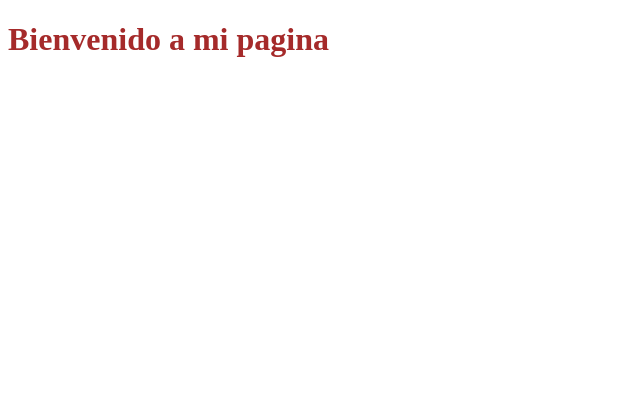
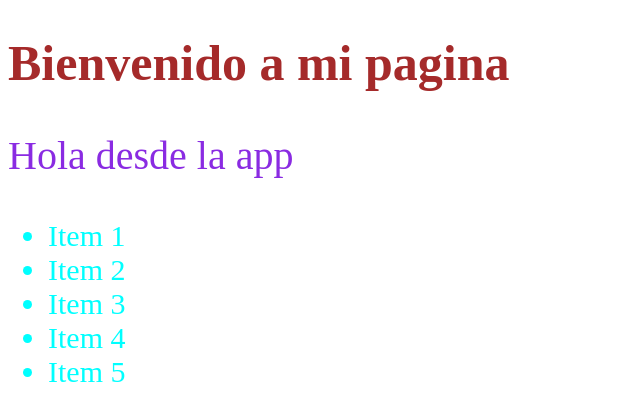
Before and after one commit to Nicolassosa02/5825392, a plain HTML site: page index.html in a window 1280 px wide. Shown: the whole page, without its empty margins (0-640 px from the left). Drawn offline with Linux system fonts and the light colour scheme.

Commit message:
Segunda Version de mi proyecto

```diff
--- a/estilo.css
+++ b/estilo.css
@@ -1,3 +1,13 @@
 h1{
     color: brown;
+    font-size: 50px;
 }
+p{
+    color: blueviolet;
+    font-size: 40px;
+}
+ul{
+    color: aqua;
+    font-size: 30px;
+    text-decoration: none;
+}
--- a/index.html
+++ b/index.html
@@ -8,5 +8,13 @@
 </head>
 <body>
     <h1>Bienvenido a mi pagina</h1>
+    <p>Hola desde la app</p>
+    <ul>
+        <li>Item 1</li>
+        <li>Item 2</li>
+        <li>Item 3</li>
+        <li>Item 4</li>
+        <li>Item 5</li>
+    </ul>
 </body>
 </html>
```
